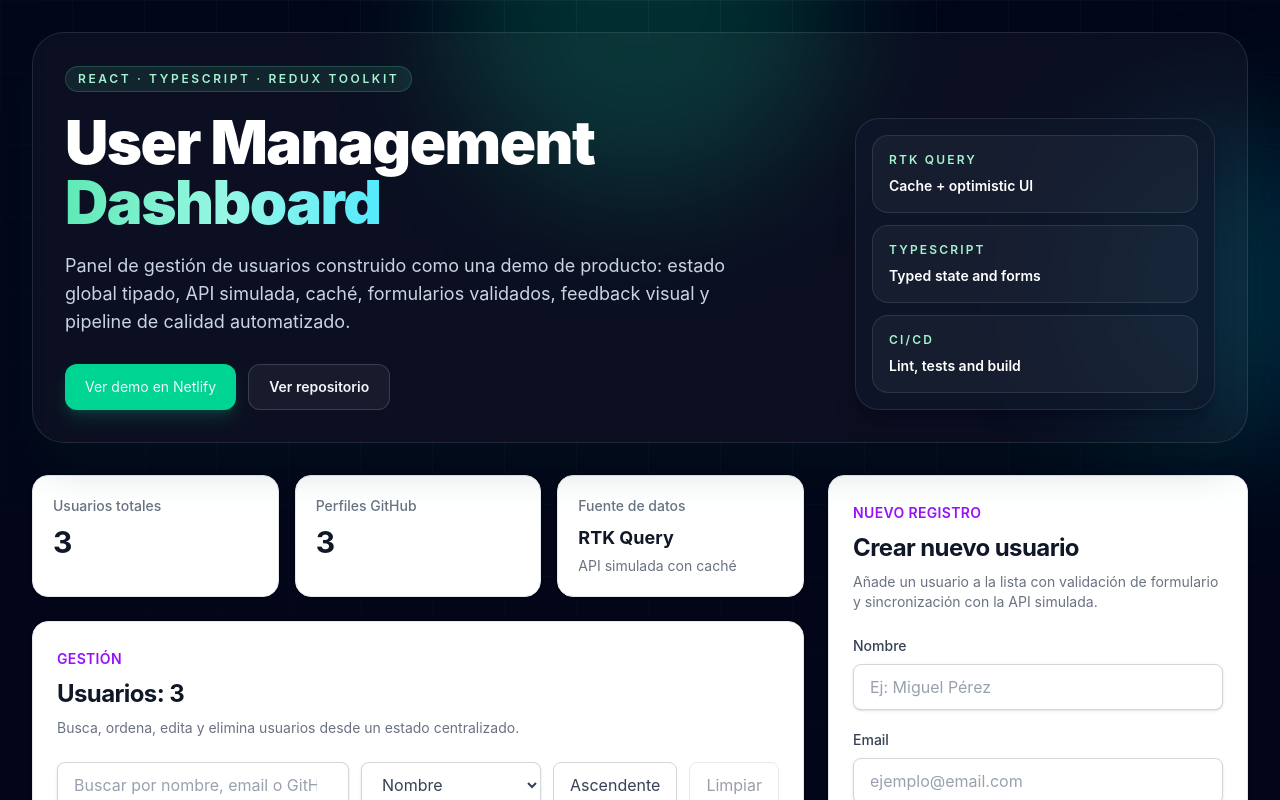
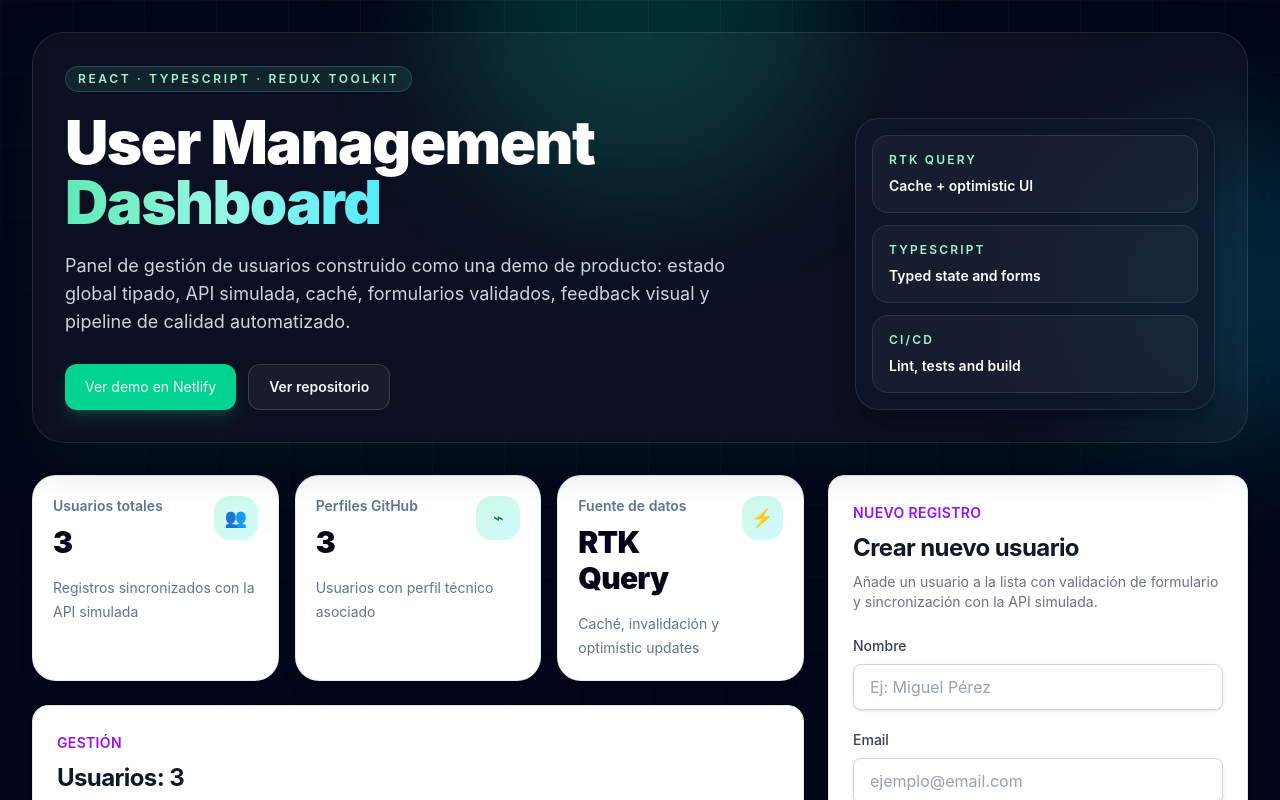
Before and after one commit to i92jogae/react-crud-redux, a React (Vite) app: page / in a window 1280 px wide. Shown: the top 800 px of the page. Built offline with nearby package versions, Linux system fonts and the light colour scheme.

Commit message:
Enhance dashboard stats cards

```diff
--- a/src/components/DashboardStats.tsx
+++ b/src/components/DashboardStats.tsx
@@ -1,29 +1,56 @@
 import { useGetUsersQuery } from '../store/users/api'
+
+const statCards = [
+  {
+    label: 'Usuarios totales',
+    getValue: (usersLength: number, usersWithGithub: number) => usersLength,
+    description: 'Registros sincronizados con la API simulada',
+    icon: '👥'
+  },
+  {
+    label: 'Perfiles GitHub',
+    getValue: (usersLength: number, usersWithGithub: number) => usersWithGithub,
+    description: 'Usuarios con perfil técnico asociado',
+    icon: '⌁'
+  },
+  {
+    label: 'Fuente de datos',
+    getValue: () => 'RTK Query',
+    description: 'Caché, invalidación y optimistic updates',
+    icon: '⚡'
+  }
+]
 
 export function DashboardStats() {
   const { data: users = [], isLoading } = useGetUsersQuery()
 
   const usersWithGithub = users.filter((user) => user.github.length > 0).length
-  const visibleTotal = isLoading ? '...' : users.length
-  const githubTotal = isLoading ? '...' : usersWithGithub
 
   return (
     <section aria-label="Resumen de usuarios" className="grid gap-4 md:grid-cols-3">
-      <article className="rounded-2xl border border-gray-200 bg-white p-5 text-left shadow-sm">
-        <p className="text-sm font-medium text-gray-500">Usuarios totales</p>
-        <strong className="mt-2 block text-3xl font-bold text-gray-900">{visibleTotal}</strong>
-      </article>
+      {statCards.map((card) => {
+        const value = isLoading ? '...' : card.getValue(users.length, usersWithGithub)
 
-      <article className="rounded-2xl border border-gray-200 bg-white p-5 text-left shadow-sm">
-        <p className="text-sm font-medium text-gray-500">Perfiles GitHub</p>
-        <strong className="mt-2 block text-3xl font-bold text-gray-900">{githubTotal}</strong>
-      </article>
-
-      <article className="rounded-2xl border border-gray-200 bg-white p-5 text-left shadow-sm">
-        <p className="text-sm font-medium text-gray-500">Fuente de datos</p>
-        <strong className="mt-2 block text-lg font-bold text-gray-900">RTK Query</strong>
-        <p className="mt-1 text-sm text-gray-500">API simulada con caché</p>
-      </article>
+        return (
+          <article
+            key={card.label}
+            className="group overflow-hidden rounded-3xl border border-slate-200/80 bg-white p-5 text-left shadow-xl shadow-slate-950/5 transition duration-300 hover:-translate-y-1 hover:border-emerald-200 hover:shadow-emerald-950/10"
+          >
+            <div className="flex items-start justify-between gap-4">
+              <div>
+                <p className="text-sm font-semibold text-slate-500">{card.label}</p>
+                <strong className="mt-2 block text-3xl font-black tracking-tight text-slate-950">
+                  {value}
+                </strong>
+              </div>
+              <span className="grid h-11 w-11 place-items-center rounded-2xl bg-gradient-to-br from-emerald-100 to-cyan-100 text-lg text-emerald-700 transition group-hover:scale-105">
+                {card.icon}
+              </span>
+            </div>
+            <p className="mt-4 text-sm leading-6 text-slate-500">{card.description}</p>
+          </article>
+        )
+      })}
     </section>
   )
 }
```
